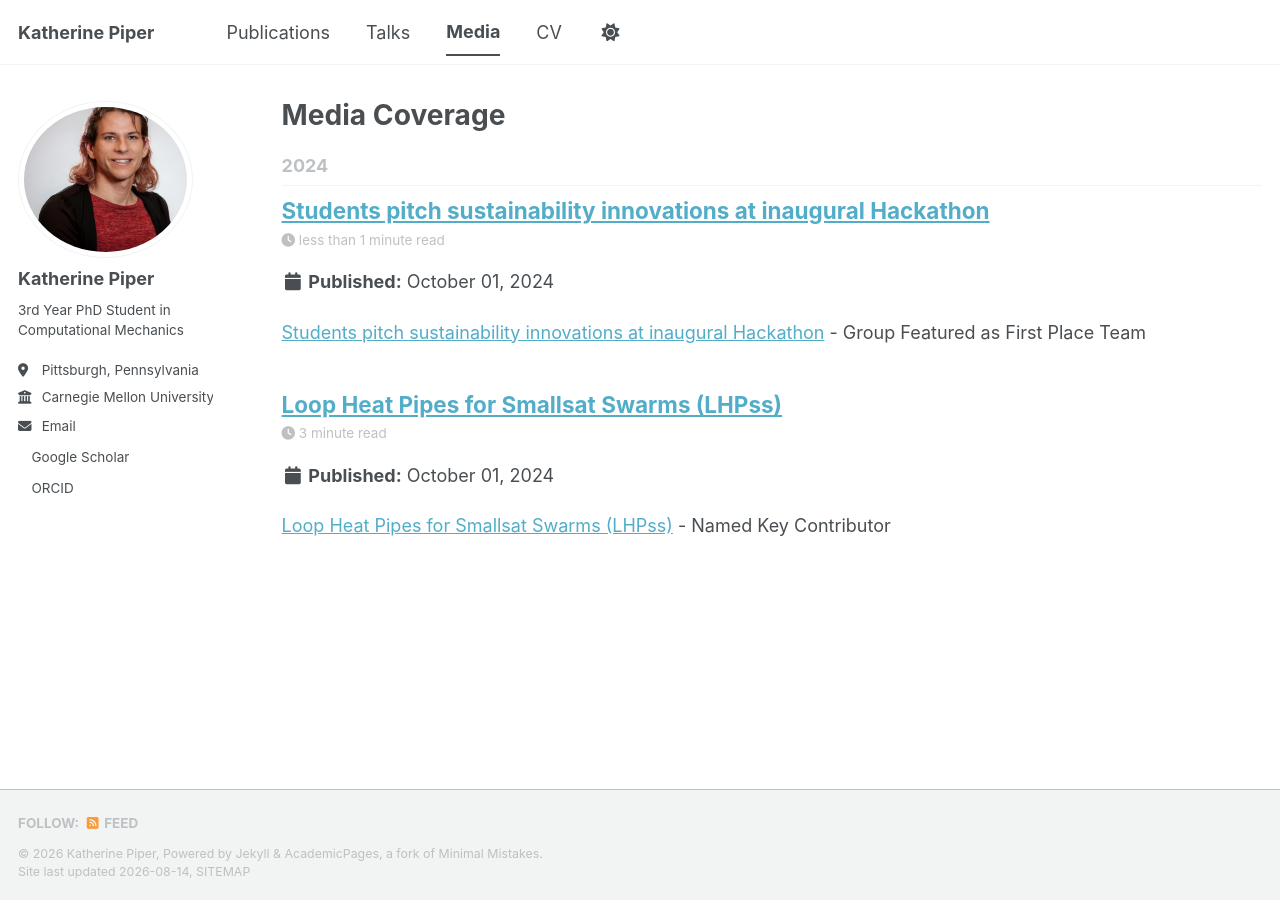
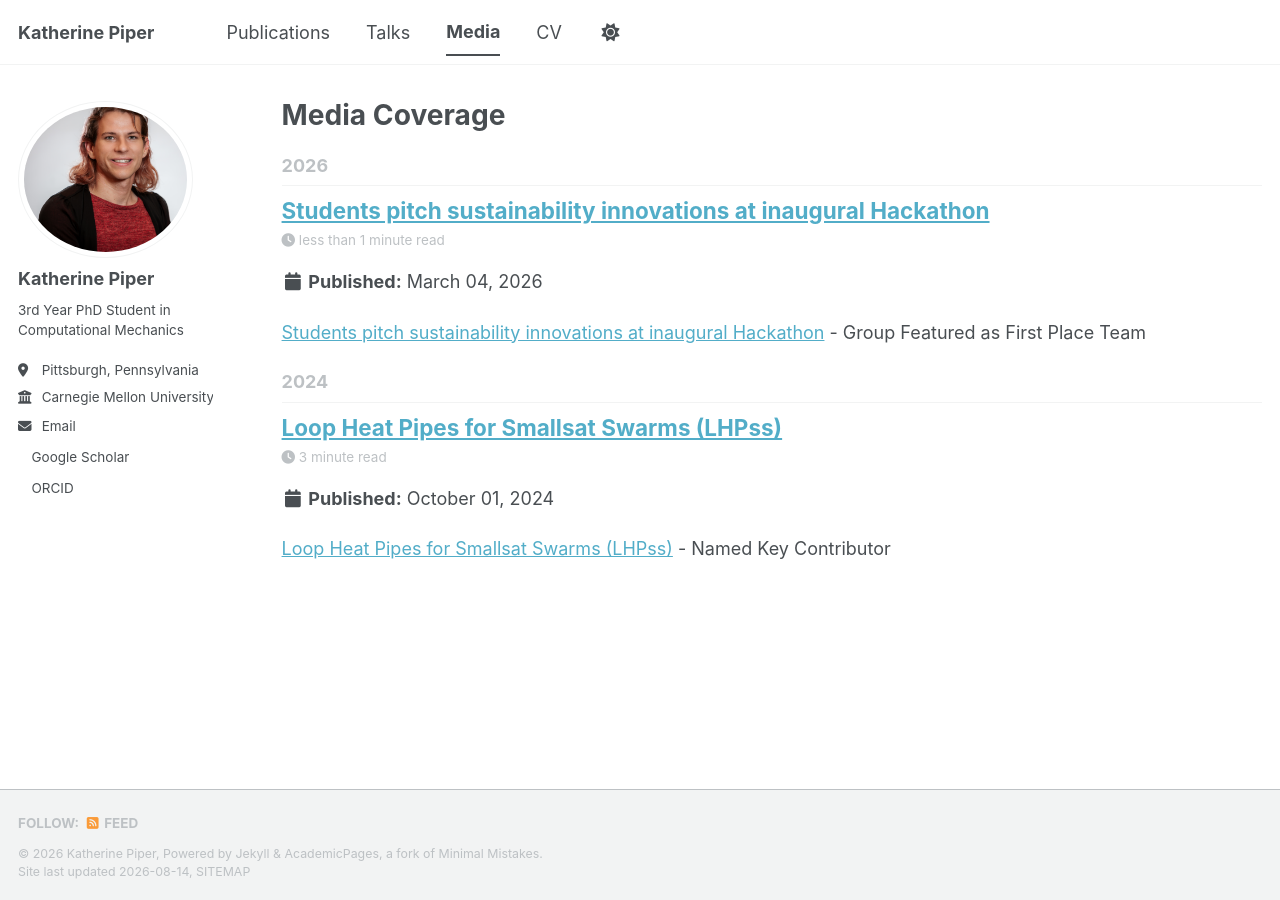
Before and after one commit to kbpiperphd/kbpiperphd.github.io, a Jekyll site: the page built from _pages/year-archive.html, in a window 1280 px wide. Built offline with Jekyll 4.4.1, drawn with Linux system fonts in a browser that asks for light colours; a style sheet for code colours, icons or effects is not loaded.

Commit message:
Update 2026-03-04-1.md

```diff
--- a/_posts/2026-03-04-1.md
+++ b/_posts/2026-03-04-1.md
@@ -1,6 +1,6 @@
 ---
 title: 'Students pitch sustainability innovations at inaugural Hackathon'
-date: 2024-10-01
+date: 2026-03-04
 permalink: /posts/2026-03-04-1
 ---
 
```
